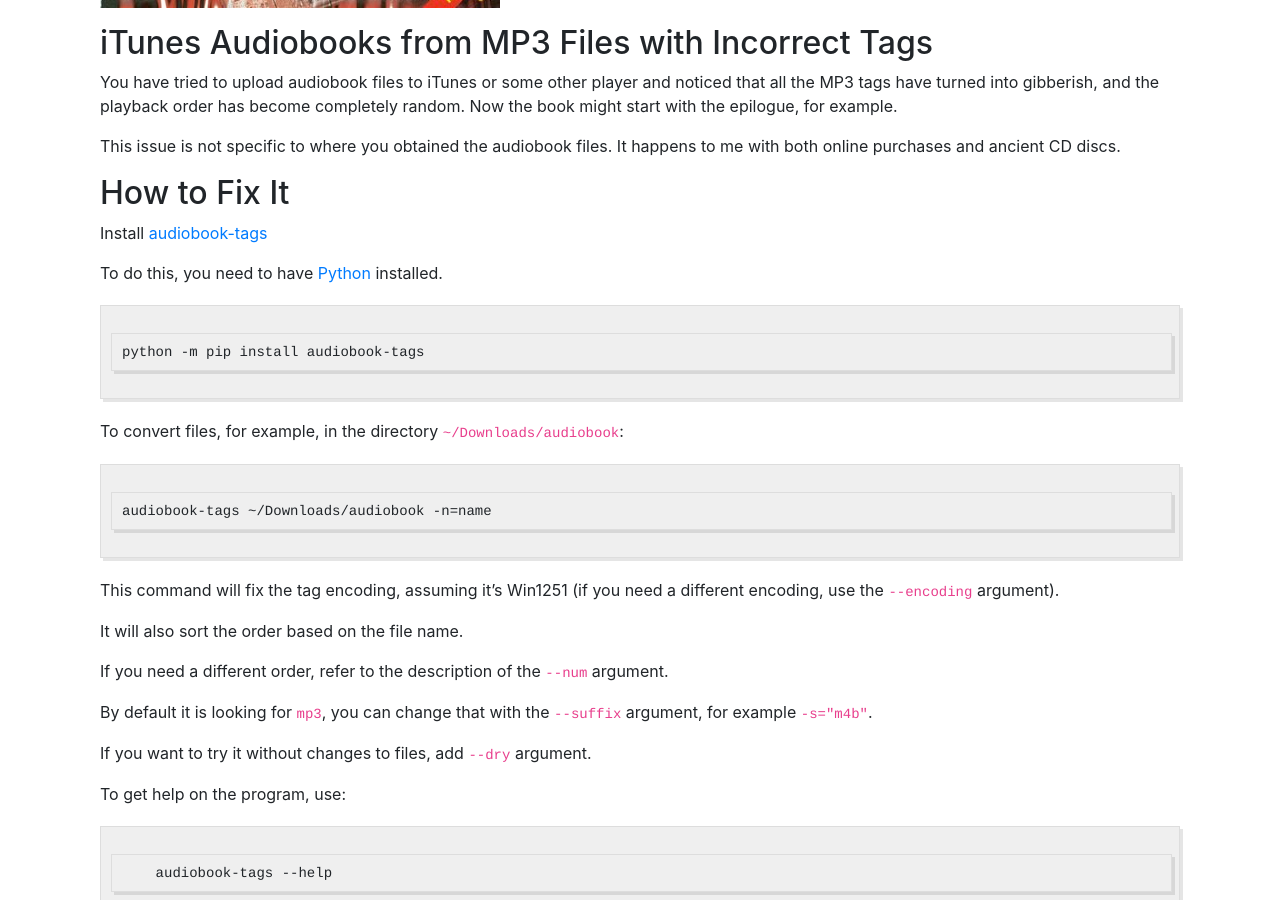
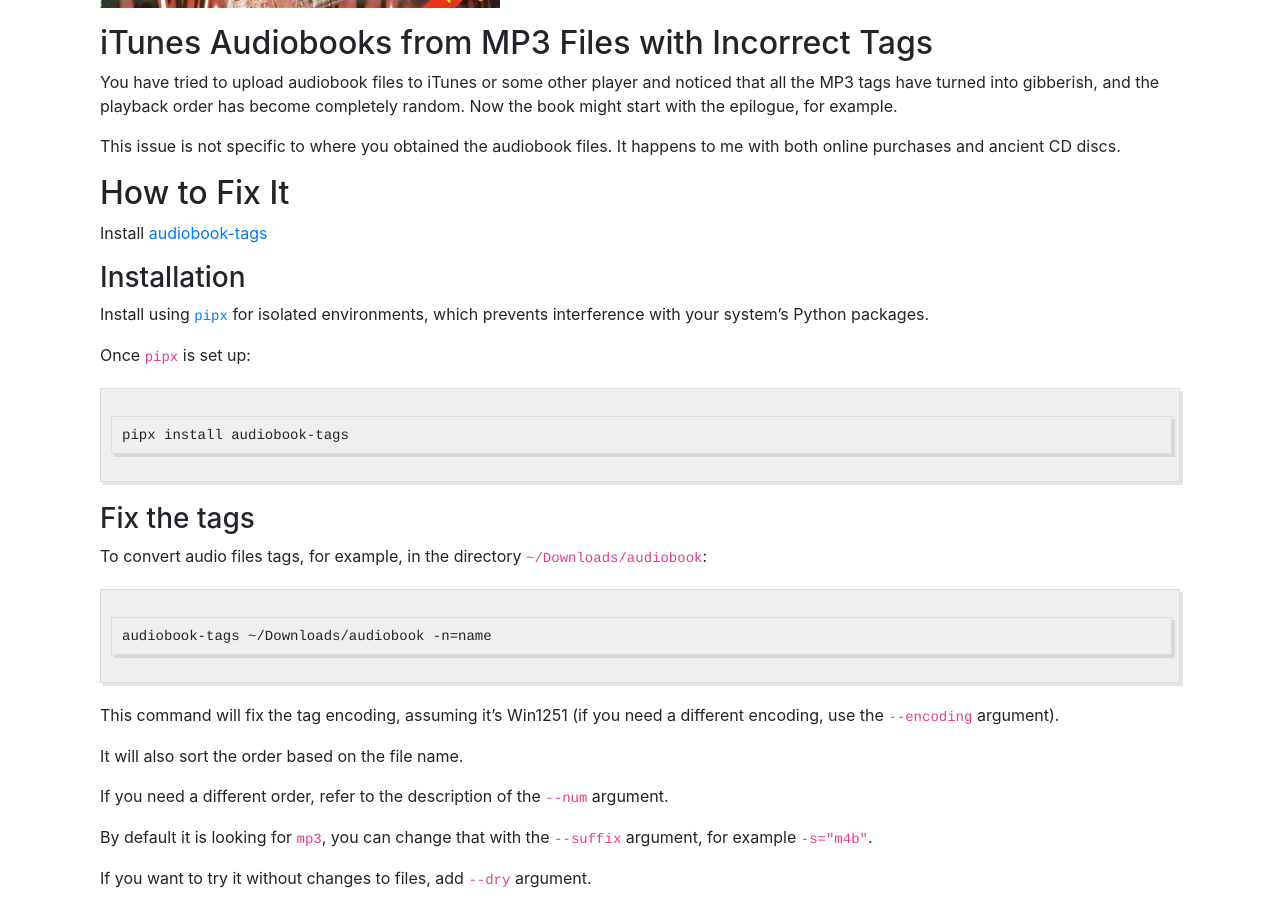
Before and after one commit to andgineer/sorokin.engineer, a Jekyll site: the page built from posts/en/_posts/2017-10-15-itunes_audiobook_from_mp3.md, in a window 1280 px wide and 900 px high, scrolled down 548 px. Built offline with Jekyll 4.4.1, drawn with Linux system fonts in a browser that asks for light colours; nearby versions of some CDN libraries.

Commit message:
pipx install audiobook-tags

```diff
--- a/posts/en/_posts/2017-10-15-itunes_audiobook_from_mp3.md
+++ b/posts/en/_posts/2017-10-15-itunes_audiobook_from_mp3.md
@@ -20,11 +20,17 @@
 
 Install [audiobook-tags](https://github.com/andgineer/itunes-audiobook-from-mp3)
 
-To do this, you need to have [Python](https://www.python.org/downloads/) installed.
+### Installation
+Install using [`pipx`](https://pypa.github.io/pipx/) for isolated environments, which prevents interference
+with your system's Python packages.
 
-    python -m pip install audiobook-tags
+Once `pipx` is set up:
 
-To convert files, for example, in the directory `~/Downloads/audiobook`:
+    pipx install audiobook-tags
+
+### Fix the tags
+
+To convert audio files tags, for example, in the directory `~/Downloads/audiobook`:
 
     audiobook-tags ~/Downloads/audiobook -n=name
 
```
Also changed, not shown: posts/ru/_posts/2017-10-15-itunes_audiobook_from_mp3.md (+7 -2 lines).
